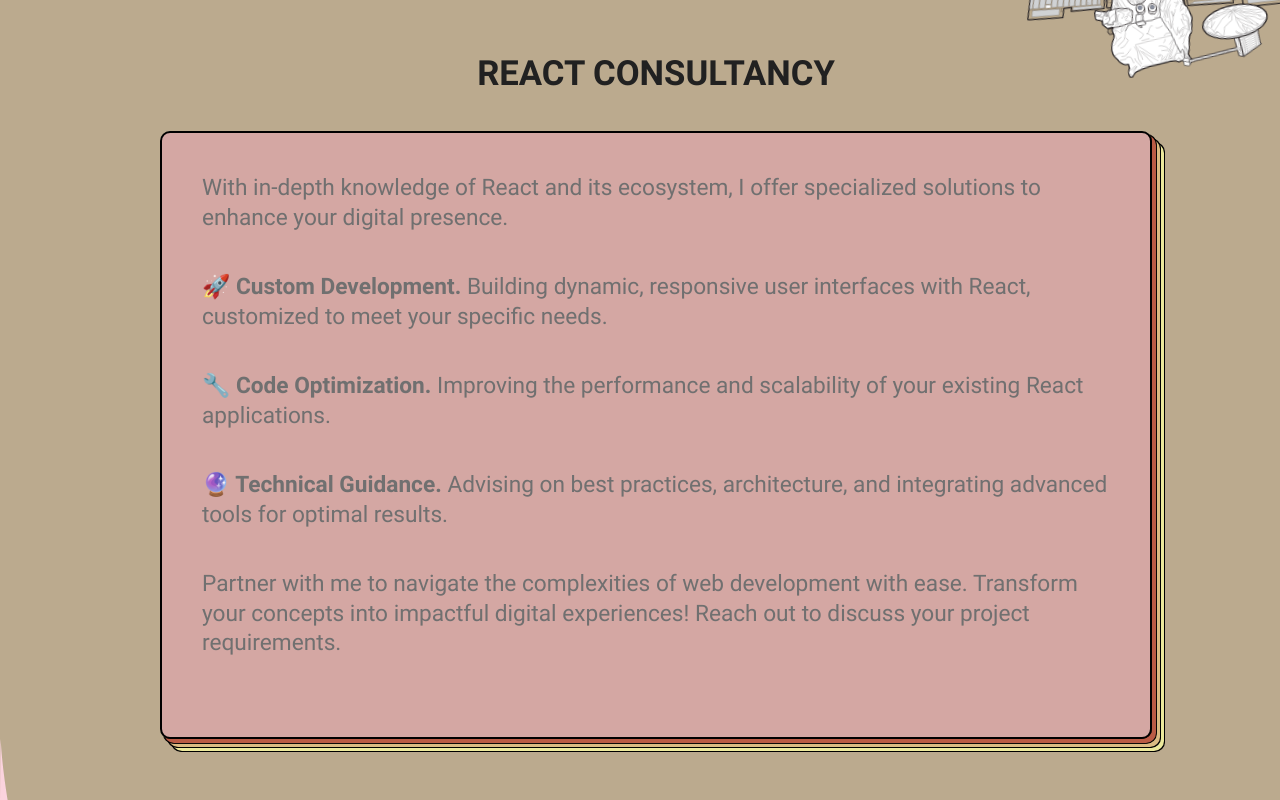
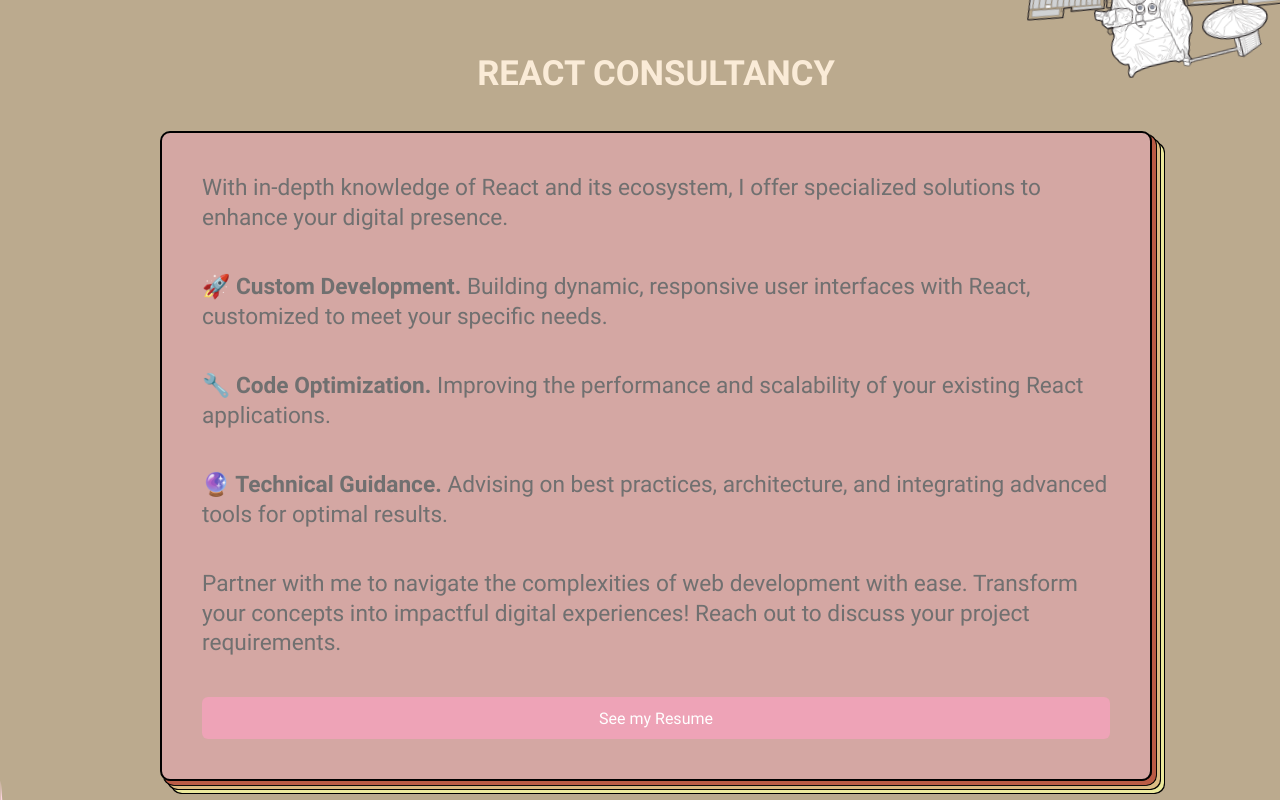
Before and after one commit to sabritol/sabrinatolmerdev, a Gatsby site: page / in a window 1280 px wide. Shown: the part 800-1600 px from the top of the page. Built offline with nearby package versions, Linux system fonts and the light colour scheme; Gatsby itself is replaced by a stand-in of ours.

Commit message:
add cta cv

```diff
--- a/src/components/common/Layout/styles.js
+++ b/src/components/common/Layout/styles.js
@@ -603,7 +603,7 @@
       margin: 0;
       padding: 0;
       font-family: 'Roboto', Helvetica, sans-serif;
-      color: ${({ theme }) => (theme === "light" ? "#e7e4d8" : "#e7e4d8")};
+      color: ${({ theme }) => (theme === "light" ? "#e7e4d8" : " #faebd7")};
       background-color: ${({ theme }) => (theme === "light" ? "#bbaa8e" : "#212121")};
       transition: .3s all;
       font-weight: normal;
--- a/src/components/landing/Consultancy/index.jsx
+++ b/src/components/landing/Consultancy/index.jsx
@@ -1,26 +1,28 @@
 import React, { useContext } from "react";
 // import { PDFDownloadLink } from "@react-pdf/renderer";
 // import AnchorLink from "react-anchor-link-smooth-scroll";
-import { Container } from "components/common";
+import { Container, Button } from "components/common";
 // import Sabrina from "../../../assets/illustrations/sabrina.jpeg";
 import { Details } from "../Skills/styles";
-import { Wrapper, ConsultancyWrapper, TextWrapper } from "./styles";
+import { Wrapper, ConsultancyWrapper, TextWrapper, Paragraph } from "./styles";
 import { ThemeContext } from "providers/ThemeProvider";
 
 export const Consultancy = () => {
   const { theme } = useContext(ThemeContext);
-
+  const handleResumeClick = () => {
+    const resumePdfUrl = "/resume.pdf";
+    window.open(resumePdfUrl, "_blank");
+  };
   return (
     <Wrapper id='consultancy'>
       <ConsultancyWrapper as={Container}>
         <Details theme={theme}>
           <h2> React Consultancy</h2>
           <TextWrapper theme={theme}>
-            {/* <div style={{ padding: "14px" }}> */}
-            <p>
+            <Paragraph theme={theme}>
               With in-depth knowledge of React and its ecosystem, I offer
               specialized solutions to enhance your digital presence.
-            </p>
+            </Paragraph>
             <p>
               <strong> 🚀 Custom Development.</strong> Building dynamic,
               responsive user interfaces with React, customized to meet your
@@ -40,7 +42,8 @@
               with ease. Transform your concepts into impactful digital
               experiences! Reach out to discuss your project requirements.
             </p>
-            {/* </div> */}
+
+            <Button onClick={handleResumeClick}>See my Resume</Button>
           </TextWrapper>
         </Details>
       </ConsultancyWrapper>
--- a/src/components/landing/Consultancy/styles.js
+++ b/src/components/landing/Consultancy/styles.js
@@ -18,108 +18,6 @@
     padding: 4rem 0;
   }
 `;
-
-// columnas codigo
-// export const SkillsColumn = styled.div`
-//   flex: 1;
-//   height: 512px;
-//   margin: 0 2.5rem;
-//   /* padding: 3rem 2rem; */
-//   display: flex;
-//   flex-flow: column;
-//   align-items: center;
-//   justify-content: start;
-//   text-align: center;
-//   // background-color: #612478;
-//   color: ${({ theme }) => (theme === "light" ? "#212121" : "#fff")};
-//   border-radius: 50 px;
-//   box-shadow:
-//     0 2px 2px 0 rgba(0, 0, 0, 0.14),
-//     0 3px 1px -2px rgba(0, 0, 0, 0.2),
-//     0 1px 5px 0 rgba(0, 0, 0, 0.12);
-//   h3 {
-//     font-size: 18pt;
-//   }
-//   ul {
-//     margin-left: 0;
-//     li {
-//       list-style-type: none;
-//       font-size: 11pt;
-//     }
-//   }
-//   hr {
-//     background: hsl(283.9, 80.8%, 40.8%);
-//     width: 50%;
-//   }
-//   .cta {
-//     margin-top: auto;
-//   }
-//   @media (max-width: 960px) {
-//     padding: 2rem 0;
-//     width: 100%;
-//     margin: 0 0 3rem;
-//   }
-// `;
-// export const Details = styled.div`
-//   flex: 1;
-
-//   @media (max-width: 960px) {
-//     width: 100%;
-//     margin-bottom: 2rem;
-//   }
-
-//   h2 {
-//     margin-bottom: 2rem;
-//     font-size: 36pt;
-//     color: ${({ theme }) => (theme === "light" ? "#707070" : "#e6e6e6")};
-
-//     @media (max-width: 960px) {
-//       mix-blend-mode: ${({ theme }) =>
-//         theme === "light" ? "unset" : "difference"};
-//     }
-
-//     @media (max-width: 680px) {
-//       font-size: 30pt;
-//     }
-//   }
-
-//   h4 {
-//     margin-bottom: 2.5rem;
-//     font-size: 32pt;
-//     font-weight: normal;
-//     color: ${({ theme }) => (theme === "light" ? "#707070" : "#e6e6e6")};
-
-//     @media (max-width: 960px) {
-//       mix-blend-mode: ${({ theme }) =>
-//         theme === "light" ? "unset" : "difference"};
-//     }
-
-//     @media (max-width: 680px) {
-//       font-size: 26pt;
-//     }
-//   }
-// `;
-
-// export const Thumbnail = styled.div`
-//   flex: 1;
-
-//   @media (max-width: 960px) {
-//     width: 100%;
-//   }
-// `;
-
-// export const ProfilePicture = styled.div`
-//   width: 100;
-//   height: auto;
-
-//   img.profile-pic {
-//     width: 100%;
-//     height: auto;
-//     border-radius: 50%;
-//     max-width: 220px;
-//     max-height: 220px;
-//   }
-// `;
 
 export const TextWrapper = styled.div`
   padding: 40px;
@@ -149,12 +47,6 @@
     13px 11px #000,
     11px 13px #000;
 
-  /* p {
-    color: white;
-    @media (max-width: 680px) {
-      color: white !important;
-    }
-  } */
   h2 {
     text-transform: uppercase;
     margin-bottom: 2rem;
@@ -169,16 +61,23 @@
     }
   }
 
-  p {
+  /* p {
     margin-bottom: 2.5rem;
     font-size: 17pt;
     font-weight: normal;
     line-height: 1.3;
     color: ${({ theme }) => (theme === "dark" ? "#c7c7c7" : "#707070")};
+  } */
+`;
 
-    @media (max-width: 960px) {
-      mix-blend-mode: ${({ theme }) =>
-        theme === "light" ? "unset" : "difference"};
-    }
+export const Paragraph = styled.p`
+  font-size: 17pt;
+  font-weight: normal;
+  line-height: 1.3;
+  color: #faebd7;
+  /* color: ${({ theme }) => (theme === "dark" ? "#c7c7c7" : "#707070")}; */
+  @media (max-width: 960px) {
+    mix-blend-mode: ${({ theme }) =>
+      theme === "light" ? "unset" : "difference"};
   }
 `;
--- a/src/components/landing/Contact/styles.js
+++ b/src/components/landing/Contact/styles.js
@@ -1,4 +1,4 @@
-import styled from 'styled-components';
+import styled from "styled-components";
 
 export const Wrapper = styled.div`
   padding: 4rem 0;
@@ -32,7 +32,7 @@
     font-size: 20pt;
     font-weight: normal;
     line-height: 1.3;
-    color: #707070;
+    /* color: #7070; */
   }
 `;
 
--- a/src/components/landing/Projects/styles.js
+++ b/src/components/landing/Projects/styles.js
@@ -22,7 +22,7 @@
     font-size: 26pt;
     margin-left: 50px;
     padding: 3px;
-    color: ${({ theme }) => (theme === "dark" ? "#fff" : "#212121")};
+    color: #faebd7;
 
     @media (max-width: 960px) {
       mix-blend-mode: ${({ theme }) =>
--- a/src/components/landing/Skills/styles.js
+++ b/src/components/landing/Skills/styles.js
@@ -35,7 +35,8 @@
     margin-top: 50px;
     left: 7rem;
     font-size: 26pt;
-    color: ${({ theme }) => (theme === "dark" ? "#fff" : "#212121")};
+    color: #faebd7;
+    /* color: ${({ theme }) => (theme === "dark" ? "#fff" : "#212121")}; */
 
     @media (max-width: 960px) {
       mix-blend-mode: ${({ theme }) =>
@@ -48,12 +49,13 @@
     font-size: 17pt;
     font-weight: normal;
     line-height: 1.3;
-    color: ${({ theme }) => (theme === "dark" ? "#c7c7c7" : "#707070")};
+    color: ${({ theme }) =>
+      theme === "dark" ? "rgb(186, 91, 69)" : "#707070"};
 
-    @media (max-width: 960px) {
+    /* @media (max-width: 960px) {
       mix-blend-mode: ${({ theme }) =>
-        theme === "light" ? "unset" : "difference"};
-    }
+      theme === "light" ? "unset" : "difference"};
+    } */
   }
 `;
 
```
Also changed, not shown: 1 other file.
